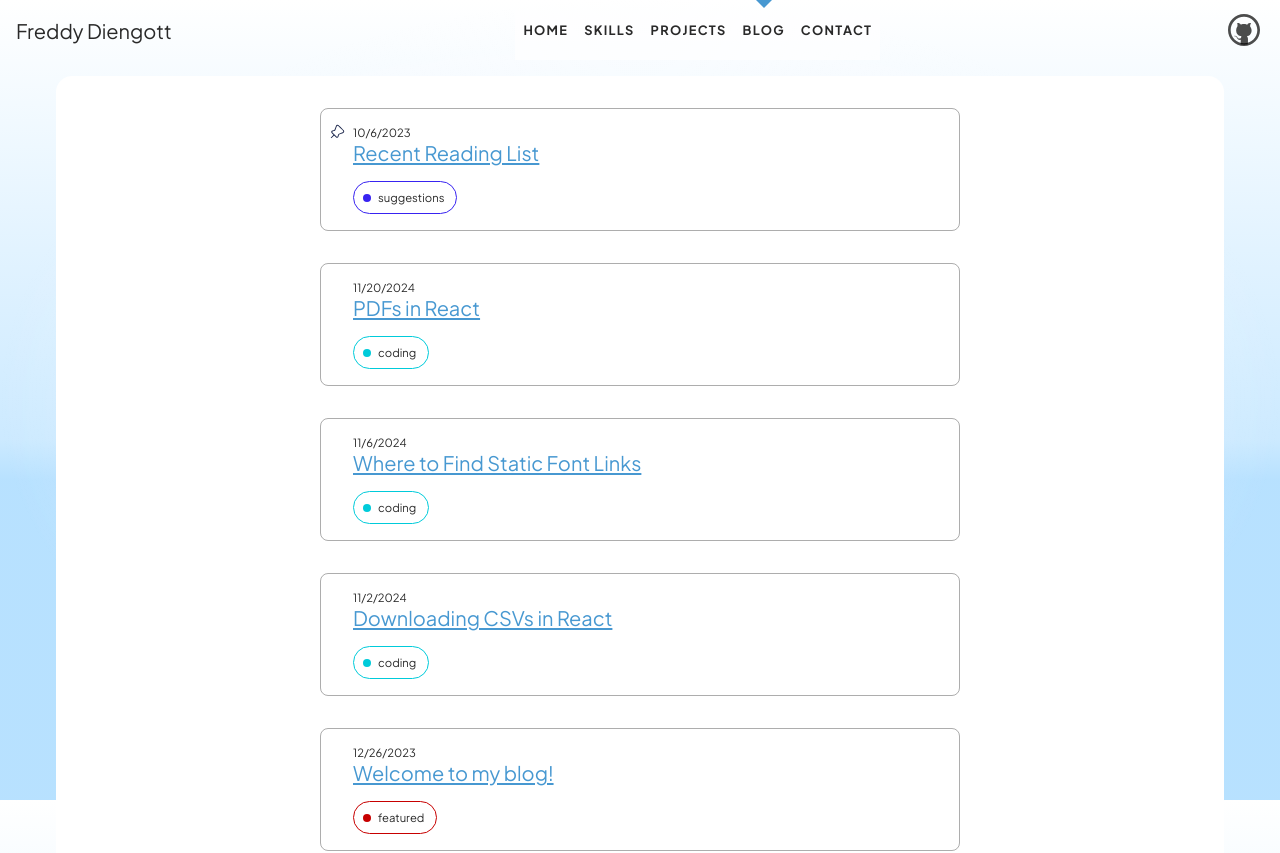
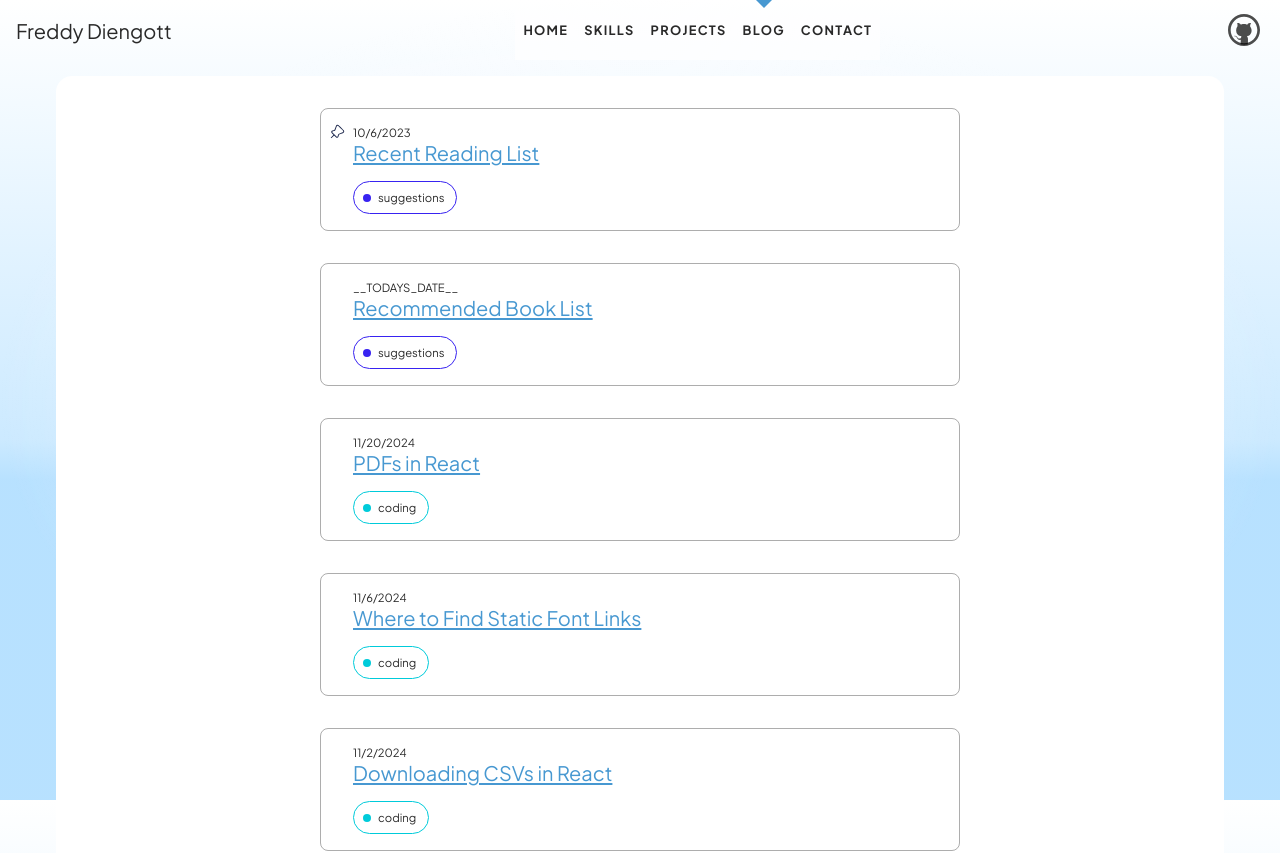
Before and after one commit to fdiengott/portfolio-svelte, a SvelteKit app: page /blogs in a window 1280 px wide. Shown: the top 853 px of the page. Built offline with nearby package versions, Linux system fonts and the light colour scheme; a web font is replaced by a local one.

Commit message:
create recommended book list blog post and update book list

```diff
--- a/src/routes/blogs/articles/bookList.js
+++ b/src/routes/blogs/articles/bookList.js
@@ -1,7 +1,7 @@
 const bookList = `
 # Recent book list
 
-I've been reading a lot of non-fiction lately, massively inspiring me and exploding my thinking. I'd like to share some of the most recent books here that have made a big impact on me in no particular order.
+I've been reading mostly non-fiction lately, which is massively inspiring and exploding my thinking, adding new lenses to view the world, like a proper fox (as opposed to a hedgehog). I'd like to share some of the most recent books here that have made a big impact on me in chronological order, oldest to most recent.
 
 - **The New Map: Energy, Climate, and the Clash of Nations** by Daniel Yergin
 - **Chip War: The fight for the world's most critical technology** by Chris Miller
@@ -25,6 +25,8 @@ I've been reading a lot of non-fiction lately, massively inspiring me and explod
 - **Of Boys and Men: Why the Modern Male Is Struggling, Why It Matters, and What to Do About It** by Richard V. Reeves
 - **How to Win Friends and Influence People** by Dale Carnegie
 - **The New Map: Energy, Climate, and the Clash of Nations** by Daniel Yergin (I read it a second time after getting more middle east context from Bacevich)
+- **The Kingdom, The Power, and the Glory: Ameridcan Evangelicals in an Age of Extremism** by Tim Alberta
+- **Thinking, Fast and Slow** by Daniel Kahneman
 `;
 
 export default bookList;
--- a/src/routes/blogs/articles/index.js
+++ b/src/routes/blogs/articles/index.js
@@ -8,6 +8,7 @@ import regex101 from './regex101.md?raw';
 import csvReact from './csv-react.md?raw';
 import staticFonts from './static-fonts.md?raw';
 import pdfReact from './pdf-react.md?raw';
+import recommendedBookList from './recommendedBookList';
 
 const pages = {
 	'book-list': {
@@ -16,6 +17,12 @@ const pages = {
 		date: '10/6/2023',
 		tags: ['suggestions'],
 		pinned: true,
+	},
+	'recommended-books': {
+		title: 'Recommended Book List',
+		content: recommendedBookList,
+		date: "__TODAYS_DATE__",
+		tags: ['suggestions'],
 	},
 	'pdf-react': {
 		title: 'PDFs in React',
--- /dev/null
+++ b/src/routes/blogs/articles/recommendedBookList.js
@@ -0,0 +1,19 @@
+const recommendedBookList = `
+# Shortlisted recommended books of the moment
+
+This is a quick little list of the handful of books that are impacting my thinking the most at the moment. This is a living document and I am sure I will update it fairly often (as I am wont to do)!
+
+## Determined by Robert Sapolsky
+
+In this book Sapolsky makes the argument for why we, as humans, do not have free will, an argument I find incredibly persuasive and surprisingly liberating. The argument gives me more cause for empathy towards folks who else more disadvantaged than me, and provides ample reason for humuility for the countless ways that I am so lucky for my jeans, conditioning, time and place of birth, etc. I also love the way Sapolsky writes, with humor and lots of research. At first it was daunty to receive such a lengthy tome from the library, but upon diving in, I felt lucky to pick it up every time.
+
+## Amusing Ourselves to Death by Neil Postman
+
+Neil Postman, writing this in the 80s as a critique to television, is still so freaking relevant today, some 40 years later. It was so good I read it twice in a row! Though I haven't read any Marshall McLuhan, Postman seems to give his arguments/thoughts on McLuhan's "the medium is the message." That phrase has absolutely altered the way I view media of all kinds, opening up a small crack, through which I can make out a meta message in the innerworks of so many technologies I come into contact with. Plus, he spends nearly half the book arguing for why reading is such a good vehicle for ideas and how the US is built upon a very literate electorate. Ideas I truly adore at this moment in the intellectual life.
+
+## Stolen Focus by Johann Hari
+
+This book feels a little different than the other two. More grounded in the present. More tangible perhaps. Hari bases his book around the observation, and later question, that he feels he has less attention than before (at least "spotlight" attention rather than "lantern" attention). He takes the reader through lots of ways this theory may be proven out, including through diet, sleep, and technology. As I ride the subway day after day, hearing constant dings and endless several-second sound/music clips as folks scroll tiktok, I can't help but feel this is true. Maybe it's an excuse to feel superior in a pompous, naive way. Or maybe just some affirmation that I was right never to start drinking coffee, who knows. But in any case, it was another book to help me think critically about technology's role in modern life and how I might want to advocate for its changes as someone who works in tech.
+`;
+
+export default recommendedBookList;
```
